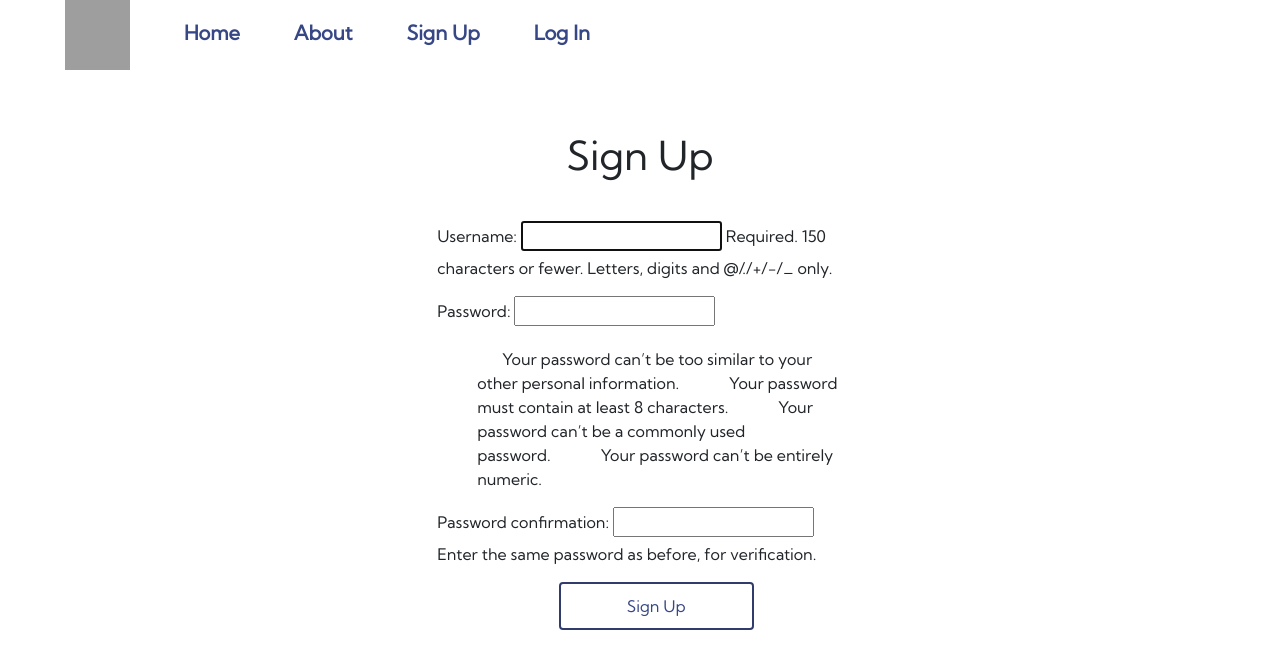
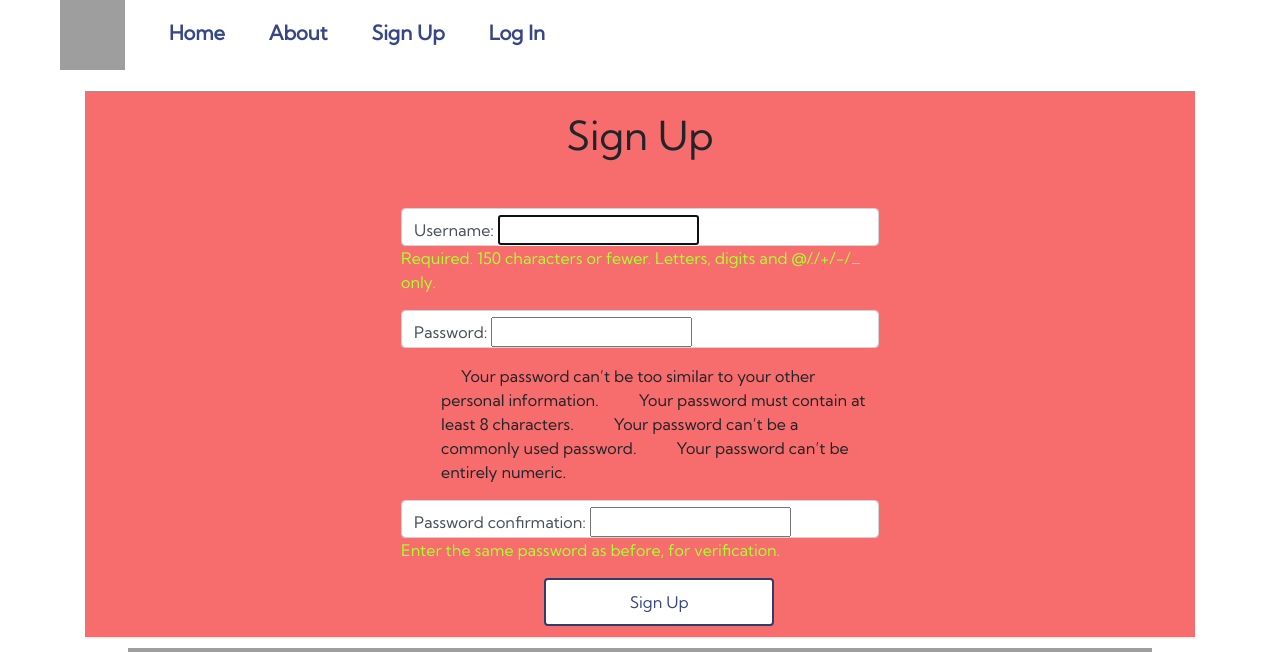
Before and after one commit to SherreAhlers/Scholar_Stack, a Django app: page /accounts/signup/ in a window 1280 px wide. Shown: the top 652 px of the page. Run offline with Django 3.2, Linux system fonts and the light colour scheme; some libraries are stand-ins or nearby versions; grey boxes are pictures that could not be loaded.

Commit message:
adjusted sign up

```diff
--- a/scholarstack/main_app/static/css/style.css
+++ b/scholarstack/main_app/static/css/style.css
@@ -37,14 +37,14 @@
 
 li {
     display: inline;
-    padding: 25px;
+    padding: 20px;
 }
 
 li>a {
     color: #374785;
     font-weight: 900;
     font-size: 20px;
-    ;
+
 }
 
 
@@ -113,3 +113,30 @@
     margin: 2% auto 10% auto;
     text-align: center;
 }
+
+/* sign up */
+
+.overlay {
+    background-color: #f76c6c;
+}
+
+.sign-form {
+    width: 500px;
+    min-height: 200px;
+    height: auto;
+    border-radius: 10px;
+    margin: 1% auto;
+    padding: 1%;
+}
+
+p {
+    color: greenyellow;
+}
+
+.form-content {
+
+}
+
+ol {
+    list-style-type: circle;
+}
--- a/scholarstack/main_app/templates/registration/signup.html
+++ b/scholarstack/main_app/templates/registration/signup.html
@@ -1,11 +1,32 @@
 {% extends 'base.html' %} {% block content %}
 <div class="overlay">
-    <form class="login-form" method="POST" action="{% url 'signup' %}">
+    <form class="sign-form" method="POST" action="{% url 'signup' %}">
         <div class="con">
             <header class="login-info">
                 <h1>Sign Up</h1>
             </header>
-            {% csrf_token %} {{ form.as_p }}
+            <div class="form-content">
+                {% csrf_token %}
+                {% for field in form %}
+                <div class="form-field">
+                    <div role="group" class="form-control">
+                        {{ field.label_tag }}
+                        {{ field }}
+                    </div>
+                    {% if field.errors %}
+                    <ol>
+                        {% for error in field.errors %}
+                        <li><strong>{{ error|escape }}</strong></li>
+                        {% endfor %}
+                    </ol>
+                    {% endif %}
+                    {% if field.help_text %}
+                    <p class="help">{{ field.help_text|safe }}</p>
+                    {% endif %}
+                </div>
+                {% endfor %}
+                {{ form.non_field_errors }}
+            </div>
             <input type="submit" class="btn" value="Sign Up">
         </div>
     </form>
```
